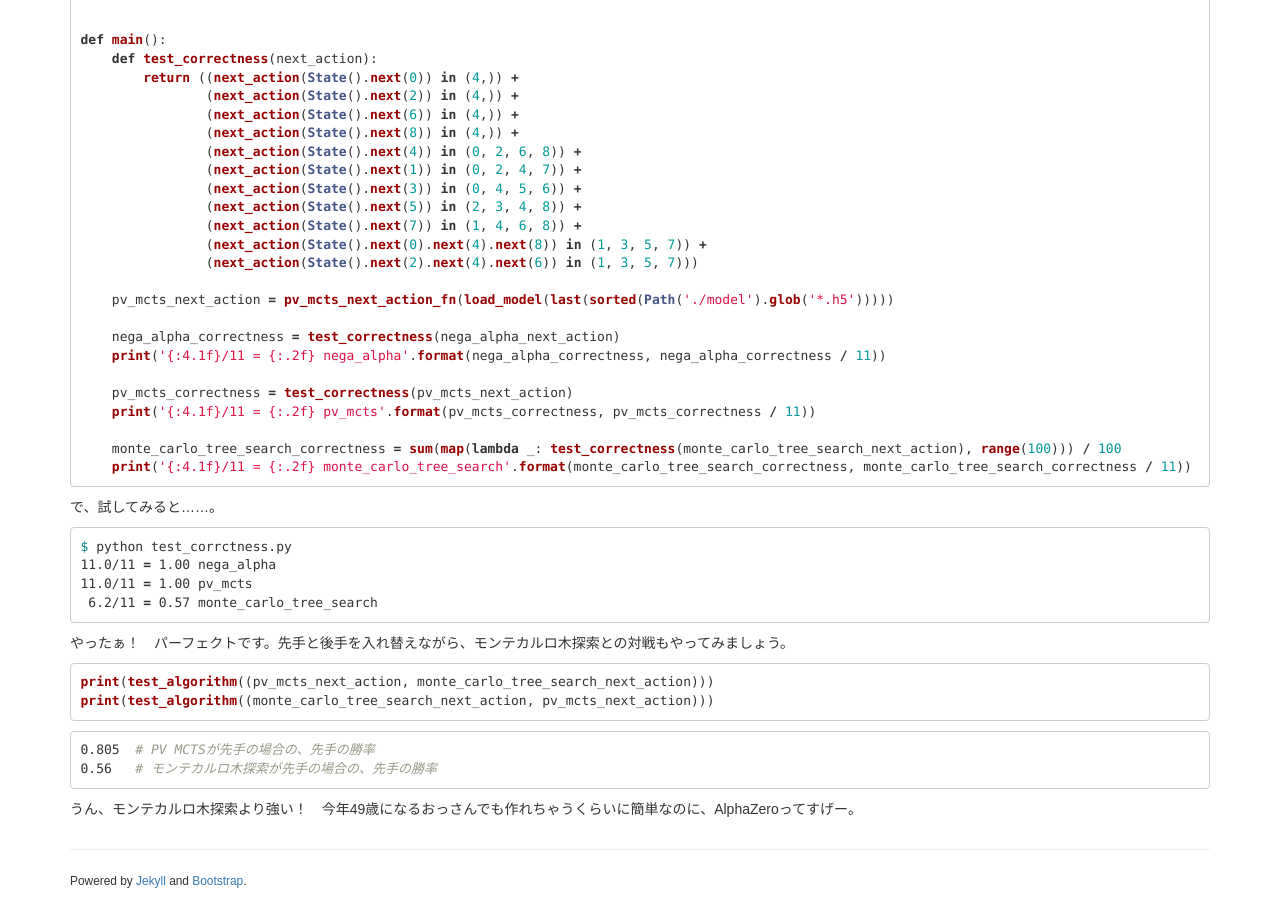
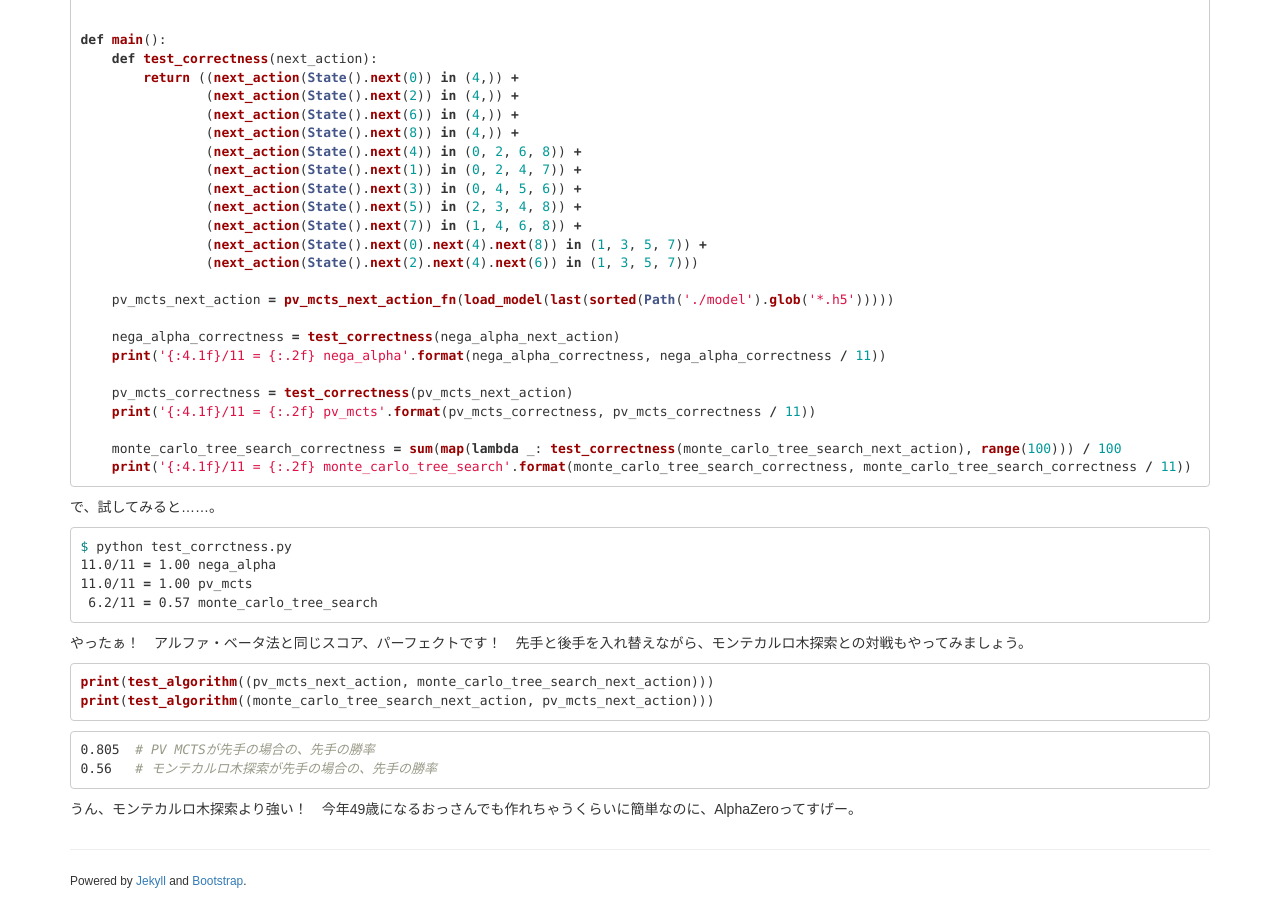
Before and after one commit to tail-island/tail-island.github.io, a Jekyll site: the page built from _posts/2018-06-20-alpha-zero.md, in a window 1280 px wide and 900 px high, scrolled down 10349 px. Built offline with Jekyll 4.4.1, drawn with Linux system fonts in a browser that asks for light colours.

Commit message:
typo is fixed.

```diff
--- a/_posts/2018-06-20-alpha-zero.md
+++ b/_posts/2018-06-20-alpha-zero.md
@@ -532,7 +532,7 @@ $ python test_corrctness.py
  6.2/11 = 0.57 monte_carlo_tree_search
 ~~~
 
-やったぁ！　パーフェクトです。先手と後手を入れ替えながら、モンテカルロ木探索との対戦もやってみましょう。
+やったぁ！　アルファ・ベータ法と同じスコア、パーフェクトです！　先手と後手を入れ替えながら、モンテカルロ木探索との対戦もやってみましょう。
 
 ~~~ python
 print(test_algorithm((pv_mcts_next_action, monte_carlo_tree_search_next_action)))
```
Also changed, not shown: 1 other file.
